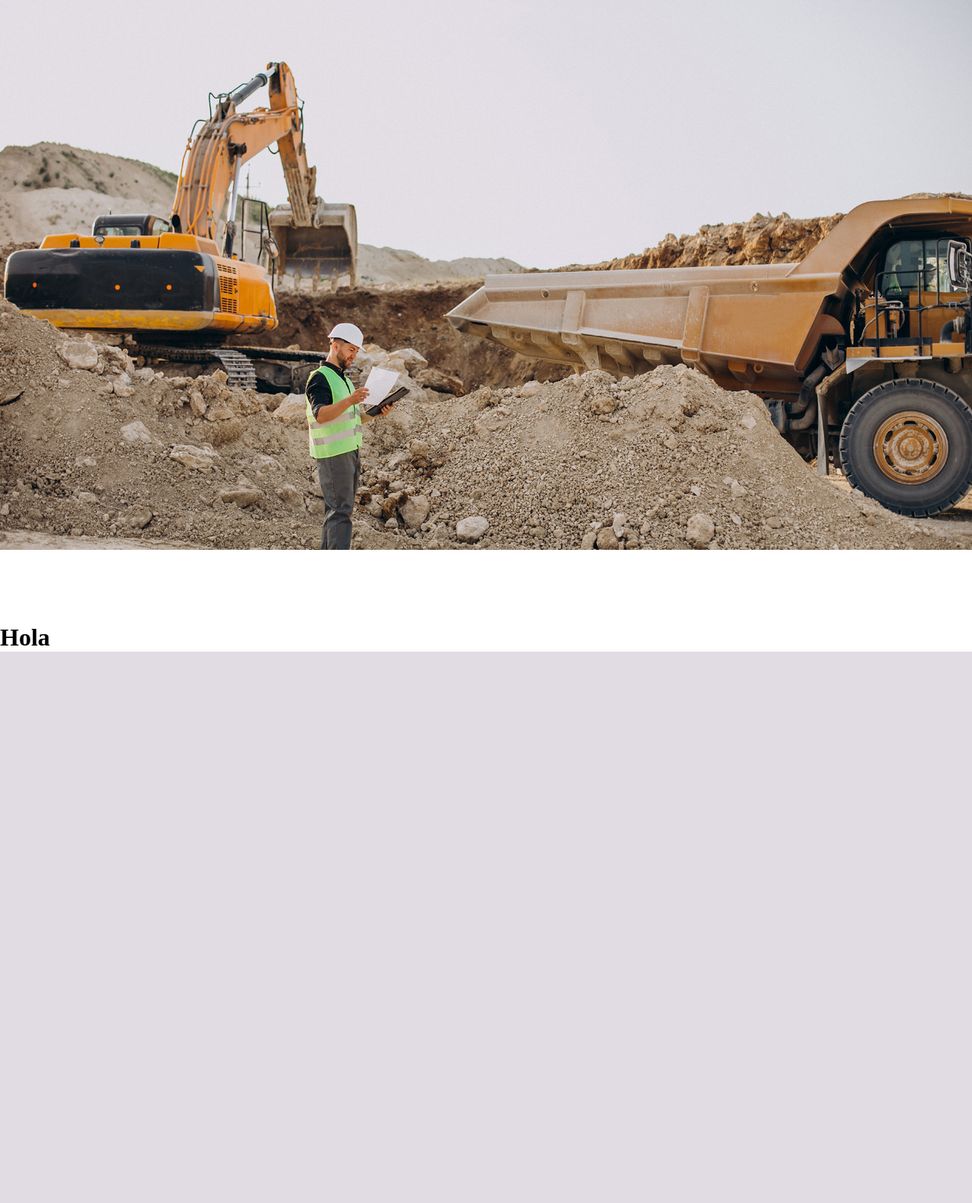
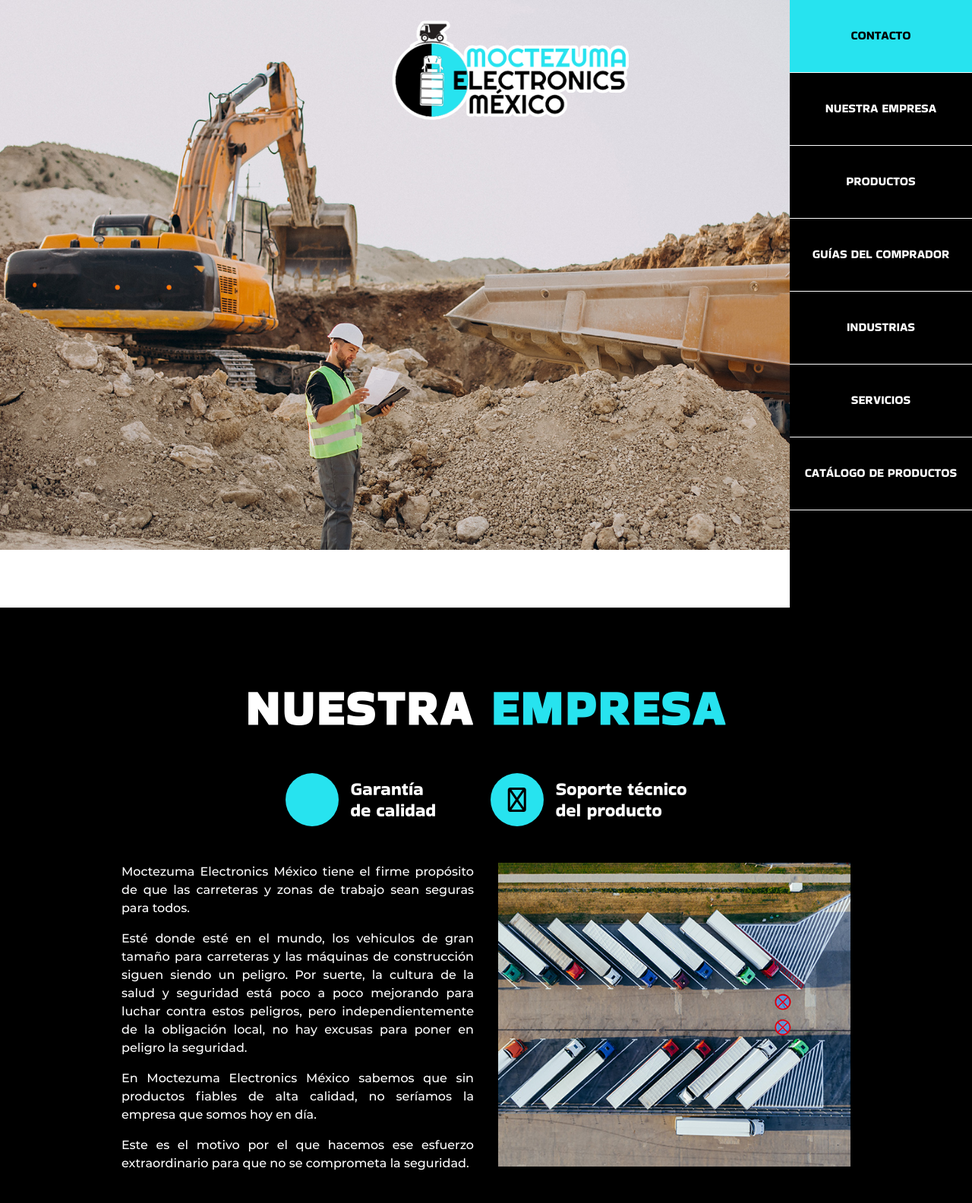
Before and after one commit to DiegoDuenez/moctezuma-electronics-web, a PHP site: page / in a window 1280 px wide. Shown: the whole page at 76% size. Before the commit the page ends 858 px from the top, so only its background shows below. Run offline with PHP 8.4, Linux system fonts and the light colour scheme; some libraries are stand-ins or nearby versions.

Commit message:
add: Se agrego la seccion nuestra empresa

```diff
--- a/css/components/banner.css
+++ b/css/components/banner.css
@@ -4,6 +4,18 @@
 |   ---------------------------------------------------------------------------------
 |
 */
+
+.banner__logo{
+  position: absolute;
+  width: 20rem;
+  z-index: 10;
+  top: 1.5rem;
+  left: 40%;
+}
+
+.banner__logo img{
+ width: 100%;
+}
 
 .banner__container{
   position: relative;
--- /dev/null
+++ b/css/components/circle-icon.css
@@ -0,0 +1,18 @@
+/*
+|   ---------------------------------------------------------------------------------
+|   @Components (Circle Icon)
+|   ---------------------------------------------------------------------------------
+|
+*/
+
+.circle-icon{
+    width: 70px;
+    height: 70px;
+    border-radius: 50%;
+    background-color: var(--color-blue);
+    display: flex;
+    color: var(--color-black);
+    justify-content: center;
+    align-items: center;
+    font-size: 2rem;
+}
--- a/css/components/menu.css
+++ b/css/components/menu.css
@@ -9,5 +9,39 @@
 .menu{
     display: flex;
     flex-direction: column;
+    background-color: var(--color-black);
+    position: absolute;
+    right: 0;
+    top: 0;
+    width: 15rem;
+    height: 100%;
+    z-index: 1;
+}
 
+.menu__item{
+    display: flex;
+    justify-content: center;
+    align-items: center;
+    width: 100%;
+    height: 6rem;
+    background-color: var(--color-black);
+    font-family: BakBakOneRegular;
+    color: var(--color-white);
+    border-bottom: 1px solid  var(--color-white);
+    text-transform: uppercase;
+    transition: 400ms;
+    text-decoration: none;
 }
+
+.menu__item:hover{
+    color: var(--color-blue)
+}
+
+.menu__item--blue{
+    background-color: var(--color-blue);
+    color: var(--color-black)
+}
+
+.menu__item--blue:hover{
+    color: var(--color-black)
+}
--- /dev/null
+++ b/css/components/title.css
@@ -0,0 +1,19 @@
+/*
+|   ---------------------------------------------------------------------------------
+|   @Components (Menu)
+|   ---------------------------------------------------------------------------------
+|
+*/
+
+.title{
+    font-size: var(--fs-titulo);
+    color: var(--color-white);
+    font-family: BakBakOneRegular;
+    text-transform: uppercase;
+    letter-spacing: 0.2rem;
+    text-align: center;
+}
+
+.title__span{
+    color: var(--color-blue);
+}
--- a/css/index.css
+++ b/css/index.css
@@ -25,4 +25,15 @@
 *   @Components
 *   ---------------------------------------------------------------------------------
 */
+@import url('components/menu.css');
 @import url('components/banner.css');
+@import url('components/title.css');
+@import url('components/circle-icon.css');
+
+
+/*
+*   ---------------------------------------------------------------------------------
+*   @Layouts
+*   ---------------------------------------------------------------------------------
+*/
+@import url('layouts/nuestra-empresa.css');
--- /dev/null
+++ b/css/layouts/nuestra-empresa.css
@@ -0,0 +1,76 @@
+/*
+|   ---------------------------------------------------------------------------------
+|   @Layouts (Layout)
+|   ---------------------------------------------------------------------------------
+|
+|   In this folder you create all layouts (one file per layout) that you will use for your pages
+|   like containers, boxes, sections, etc...
+|
+*/
+
+
+.nuestra-empresa{
+    display: flex;
+    background-color: var(--color-black);
+    justify-content: center;
+    padding-top: 3rem;
+    padding-bottom: 3rem;
+    flex-direction: column;
+    align-items: center;
+}
+
+.nuestra-empresa__row{
+    display: flex;
+    justify-content: center;
+    margin-top: 3rem;
+    gap: 1rem;
+    width: 100%;
+}
+
+.nuestra-empresa__row--evenly{
+    justify-content: space-evenly;
+    width: 50%;
+}
+
+.nuestra-empresa__row--medium{
+    width: 75%;
+    gap: 2rem;
+    height: max-content;
+}
+
+.nuestra-empresa__card{
+    display: flex;
+    flex-direction: row;
+    align-items: center;
+    gap: 1rem;
+}
+
+.nuestra-empresa__text{
+    color: var(--color-white);
+    font-family: BakBakOneRegular;
+    font-size: 1.5rem;
+}
+
+.nuestra-empresa__content{
+    display: flex;
+    width: 50%;
+    text-align: justify;
+    flex-direction: column;
+    gap: 1rem;
+    color: var(--color-white);
+    font-size: var(--fs-texto);
+    height: 25rem;
+    font-family: MontserratMedium;
+}
+
+.nuestra-empresa__content img{
+    /*max-width: 90%;
+    max-height: 80%;*/
+    width: 100%;
+    height: 100%;
+    object-fit: cover;
+}
+
+.nuestra-empresa__content p{
+    line-height: 1.5rem;
+}
--- a/css/settings/root.css
+++ b/css/settings/root.css
@@ -18,9 +18,11 @@
 */
 
 :root{
-    --color-dark: #0000;
+    --color-black: #000000;
     --color-blue: #27e3ef;
     --color-white : #ffffff;
+    --fs-titulo: 4rem;
+    --fs-texto: 1rem;
 }
 
 
--- a/index.php
+++ b/index.php
@@ -4,6 +4,10 @@
     <meta charset="UTF-8">
     <meta http-equiv="X-UA-Compatible" content="IE=edge">
     <meta name="viewport" content="width=device-width, initial-scale=1">
+    <!--===== FONTAWESOME ICONS =====-->
+    <link rel="stylesheet" href="https://site-assets.fontawesome.com/releases/v6.1.0/css/all.css">
+    <!--====== AOS CSS ======-->
+    <link rel="stylesheet" href="libs/aos/dist/aos.css">
     <link rel="stylesheet" href="libs/glider/glider.min.css">
     <link rel="stylesheet" href="css/index.css">
     <title>Moctezuma Electronics México</title>
@@ -14,10 +18,15 @@
   <?php include_once 'templates/banner.php' ?>
   <!-- BANNER END -->
 
+  <!-- MENU START -->
+  <?php include_once 'templates/menu.php' ?>
+  <!-- MENU END -->
 
-<h1>
-    Hola
-</h1>
+  <!-- NUESTRA EMPRESA START -->
+  <?php include_once 'templates/nuestra-empresa.php' ?>
+  <!-- NUESTRA EMPRESA END -->
+
+
 
 <script src="libs/glider/glider.min.js"></script>
 <script src="js/banner.js"></script>
--- a/templates/banner.php
+++ b/templates/banner.php
@@ -1,3 +1,8 @@
+
+<div class="banner__logo">
+   <a href="./"><img src="resources/img/LOGOTIPO.png" alt="Moctezuma Electronics México" title="Moctezuma Electronics México"></a>
+</div>
+
 <div class="banner__container">
     <div class="glider">
         <div class="banner__image">
--- /dev/null
+++ b/templates/menu.php
@@ -0,0 +1,23 @@
+<div class="menu">
+    <a href="#" class="menu__item menu__item--blue">
+        Contacto
+    </a>
+    <a href="#nuestraempresa" class="menu__item">
+        Nuestra empresa
+    </a>
+    <div class="menu__item">
+        Productos
+    </div>
+    <div class="menu__item">
+        Guías del comprador
+    </div>
+    <div class="menu__item">
+        Industrias
+    </div>
+    <div class="menu__item">
+        Servicios
+    </div>
+    <div class="menu__item">
+        Catálogo de productos
+    </div>
+</div>
--- /dev/null
+++ b/templates/nuestra-empresa.php
@@ -0,0 +1,45 @@
+<div class="nuestra-empresa" id="nuestraempresa">
+    <div class="nuestra-empresa__row">
+        <h2 class="title">Nuestra <span class="title__span">empresa</span> </h2>
+    </div>
+    <div class="nuestra-empresa__row nuestra-empresa__row--evenly">
+        <div class="nuestra-empresa__card">
+            <div class="circle-icon">
+                <i class="fa-regular fa-file-certificate"></i>
+            </div>
+            <div class="nuestra-empresa__text">
+            Garantía <br> de calidad
+            </div>
+        </div>
+        <div class="nuestra-empresa__card">
+            <div class="circle-icon">
+                <i class="fa-regular fa-screwdriver-wrench"></i>
+            </div>
+            <div class="nuestra-empresa__text">
+                Soporte técnico <br> del producto
+            </div>
+        </div>
+    </div>
+
+    <div class="nuestra-empresa__row nuestra-empresa__row--medium">
+        <div class="nuestra-empresa__content">
+            <p>
+                Moctezuma Electronics México tiene el firme propósito de que las carreteras y zonas de trabajo sean seguras para todos.
+            </p>
+            <p>
+                Esté donde esté en el mundo, los vehiculos de gran tamaño para carreteras y las máquinas de construcción siguen siendo un peligro. Por suerte,
+                la cultura de la salud y seguridad está poco a poco mejorando para luchar contra estos peligros, pero independientemente de la obligación local,
+                no hay excusas para poner en peligro la seguridad.
+            </p>
+            <p>
+                En Moctezuma Electronics México sabemos que sin productos fiables de alta calidad, no seríamos la empresa que somos hoy en día.
+            </p>
+            <p>
+                Este es el motivo por el que hacemos ese esfuerzo extraordinario para que no se comprometa la seguridad.
+            </p>
+        </div>
+        <div class="nuestra-empresa__content">
+            <img src="resources/img/NOSOTROS.jpg" alt="Nuestra empresa">
+        </div>
+    </div>
+</div>
```
Also changed, not shown: css/layouts/layout.css (deleted, +0 -9 lines).
